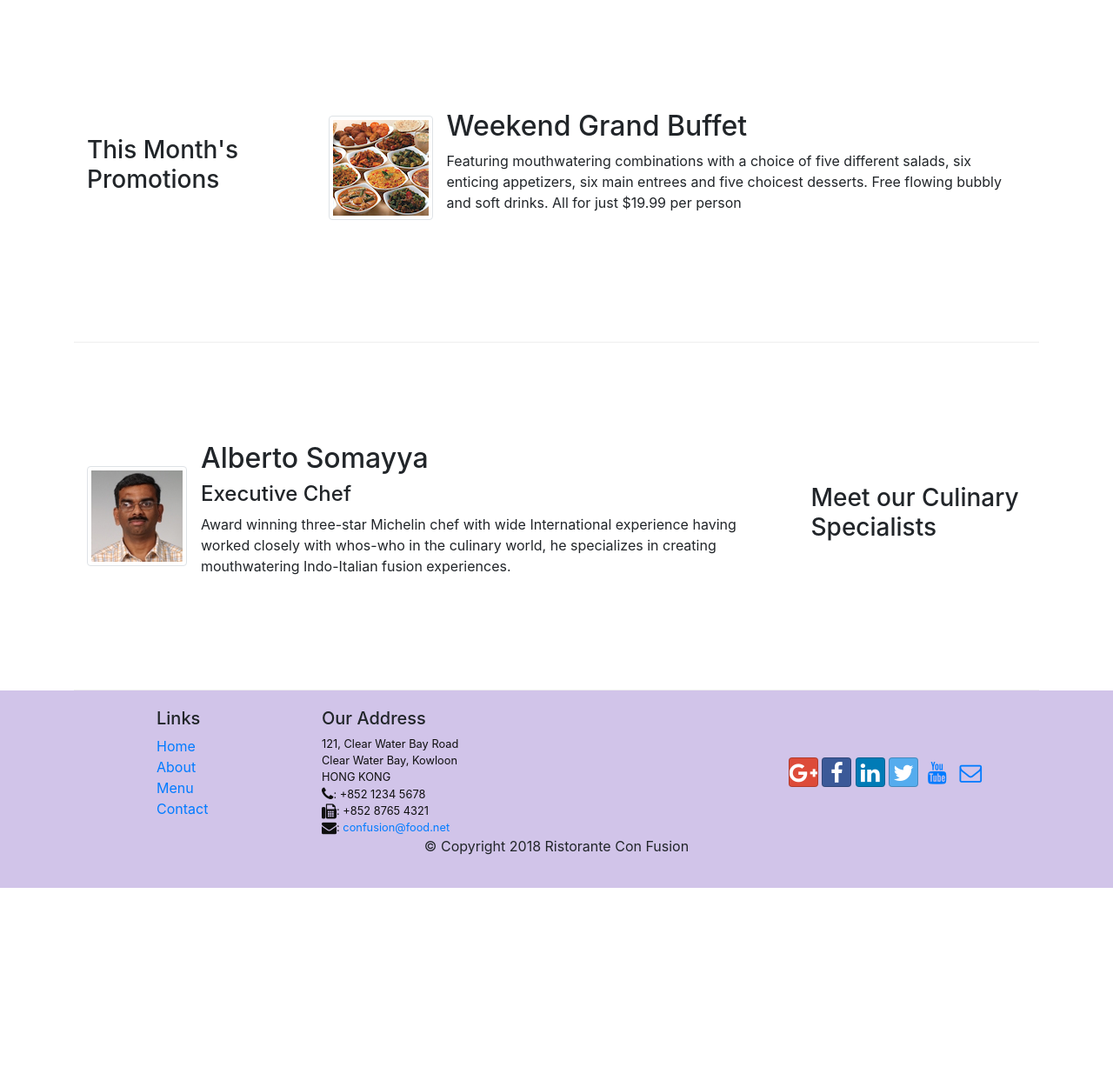
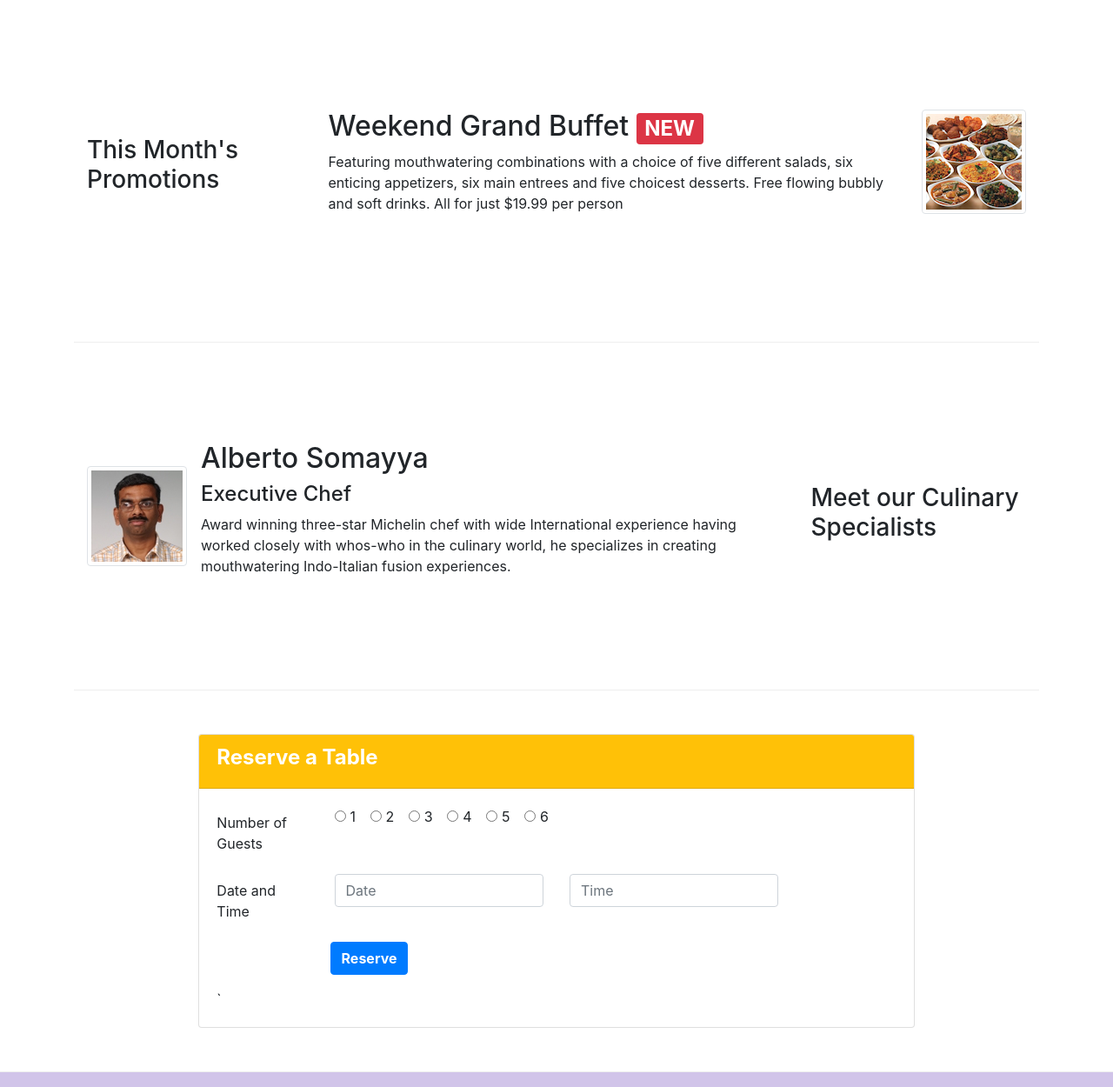
Before and after one commit to maheswar1506/Assignment-1, a website: page index.html in a window 1280 px wide. Shown: the part 740-1990 px from the top of the page at 87% size. Before the commit the page ends 1761 px from the top, so only its background shows below. Drawn offline with nearby package versions, Linux system fonts and the light colour scheme.

Commit message:
Assignment 2

```diff
--- a/index.html
+++ b/index.html
@@ -40,8 +40,11 @@
                     <h1>Ristorante con Fusion</h1>
                     <p>We take inspiration from the World's best cuisines, and create a unique fusion experience. Our lipsmacking creations will tickle your culinary senses!</p>
                 </div>
-                <div class="col-12 col-sm align-self-center">
+                <div class="col-12 col-sm-3 align-self-center">
                     <img src="img/logo.png" class="img-fluid">
+                </div>
+                <div class="col-12 col-sm-3 align-self-center">
+                	<a href="#reserving" class="btn btn-sm btn-block bg-warning text-dark" role="button"><strong>Reserve Table</strong></a>
                 </div>
             </div>
         </div>
@@ -72,11 +75,13 @@
             </div>
             <div class="col col-sm col-md">
                 <div class="media">
-                    <img class="d-flex mr-3 img-thumbnail align-self-center"
+                    <div class="media-body">
+                        <h2 class="mt-0">Weekend Grand Buffet <span class="badge badge-danger">NEW</span></h2>
+                        <p class="d-none d-sm-block">Featuring mouthwatering combinations with a choice of five different salads, six enticing appetizers, six main entrees and five choicest desserts. Free flowing bubbly and soft drinks. All for just $19.99 per person </p>
+                    </div>
+                    <div class="media-right media-middle">
+                    	<img class="d-flex ml-3 img-thumbnail media-object align-self-center"
                             src="img/buffet.png" alt="Weekend Grand Buffet">
-                    <div class="media-body">
-                        <h2 class="mt-0">Weekend Grand Buffet</h2>
-                        <p>Featuring mouthwatering combinations with a choice of five different salads, six enticing appetizers, six main entrees and five choicest desserts. Free flowing bubbly and soft drinks. All for just $19.99 per person </p>
                     </div>
                 </div>
             </div>
@@ -102,6 +107,67 @@
                 </div>
             </div>
         </div>
+    </div>
+
+    <div class="row row-content justify-content-center" id="reserving">
+    	<div class="col-12 col-sm-8">
+    		<div class="card">
+    			<div class="card-header bg-warning text-white">
+    				<h4><strong>Reserve a Table</strong></h4>
+    			</div>
+    			<div class="card-block">
+    				<div class="card-body">
+    					<form>
+    						<div class="form-group row">
+    							<label for="noofguests" class="col-12 col-sm-2 col-form-label">Number of Guests</label>
+    							<div class="col-12 col-sm-10">
+    								<div class="form-check form-check-inline">
+    									<input class="form-check-input" type="radio" name="guests" id="radio1" value="1" autocomplete="off">
+    									<label class="form-check-label" for="radio1"> 1</label>
+    								</div>
+    								<div class="form-check form-check-inline">
+    									<input class="form-check-input" type="radio" name="guests" id="radio2" value="2" autocomplete="off">
+    									<label class="form-check-label" for="radio2"> 2</label>
+    								</div>
+    								<div class="form-check form-check-inline">
+    									<input class="form-check-input" type="radio" name="guests" id="radio3" value="3" autocomplete="off">
+    									<label class="form-check-label" for="radio3"> 3</label>
+    								</div>
+    								<div class="form-check form-check-inline">
+    									<input class="form-check-input" type="radio" name="guests" id="radio4" value="4" autocomplete="off">
+    									<label class="form-check-label" for="radio4"> 4</label>
+    								</div>
+    								<div class="form-check form-check-inline">
+    									<input class="form-check-input" type="radio" name="guests" id="radio5" value="5" autocomplete="off">
+    									<label class="form-check-label" for="radio5"> 5</label>
+    								</div>
+    								<div class="form-check form-check-inline">
+    									<input class="form-check-input" type="radio" name="guests" id="radio6" value="6" autocomplete="off">
+    									<label class="form-check-label" for="radio6"> 6</label>
+    								</div>
+    							</div>
+    						</div>
+    						<div class="form-group row">
+                        		<label for="dateandtime" class="col-12 col-sm-2 col-form-label">Date and Time</label>
+                        		<div class="col-12 col-sm-4">
+                        			<div class="input-group">
+                        				<input class="form-control" type="text" name="date" value="" placeholder="Date">
+                        			</div>
+                        		</div>
+                        		<div class="col-12 col-sm-4">
+                        			<div class="input-group">
+                        				<input class="form-control" type="text" name="time" value="" placeholder="Time">
+                        			</div>
+                        		</div>
+                    		</div>
+                    		<div class="form-group row offset-sm-2">
+                    			<button type="button" class="btn btn-primary"><strong>Reserve</strong></button>
+                    		</div>
+    			`		</form>
+    				</div>
+    			</div>
+    		</div>
+    	</div>
     </div>
 
     <footer class="footer">
```
